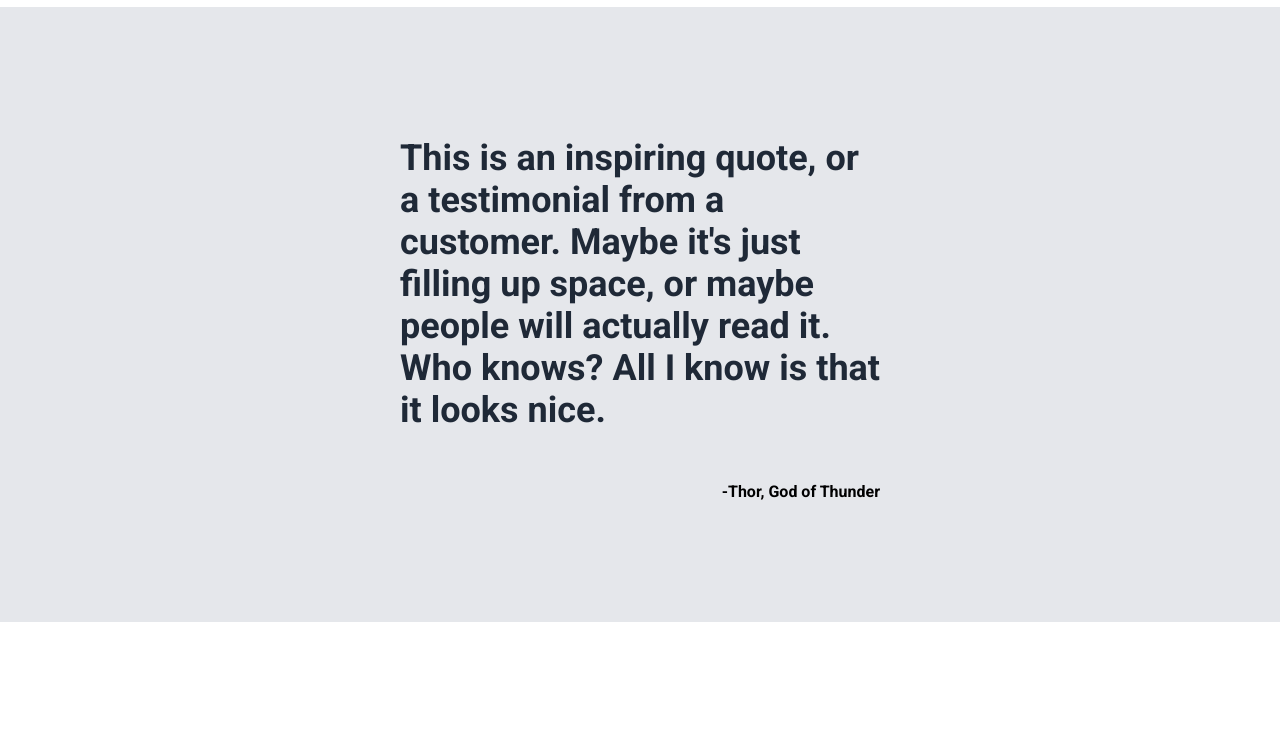
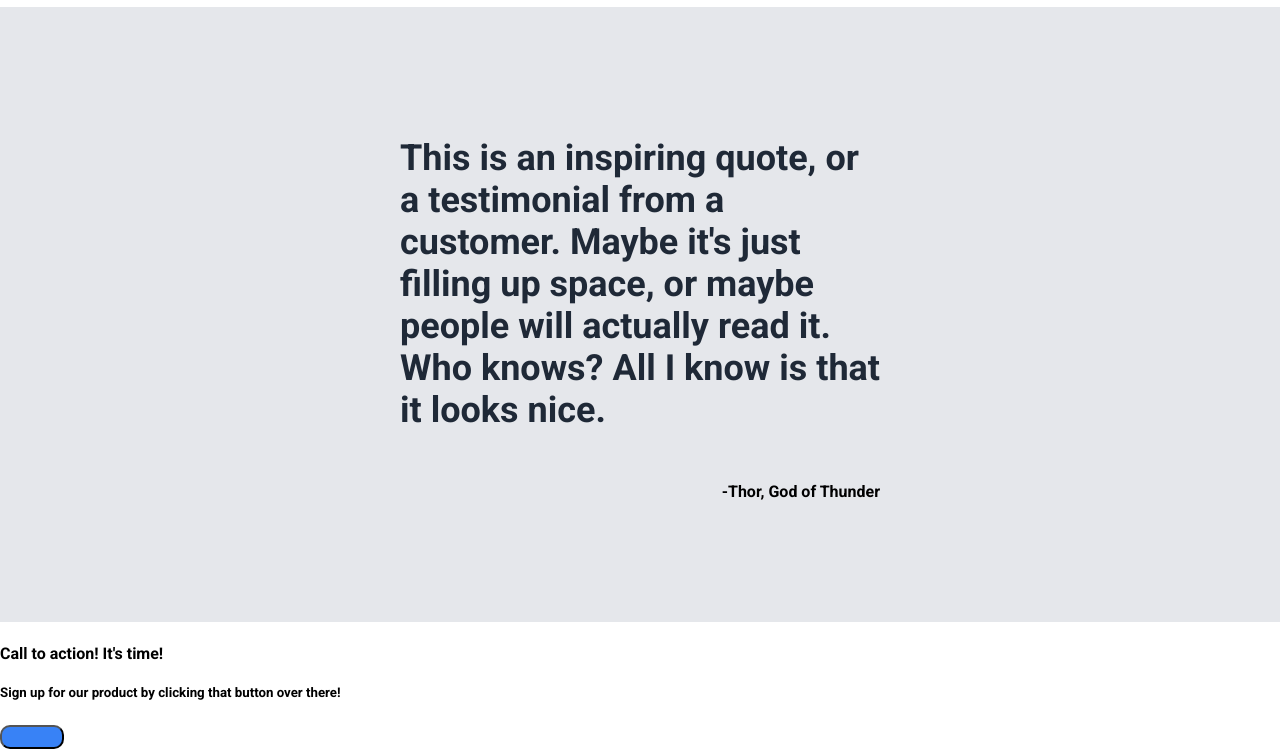
Before and after one commit to carlojian/landing-page, a plain HTML site: page index.html in a window 1280 px wide. Shown: the part 1026-1775 px from the top of the page. Before the commit the page ends 1648 px from the top, so only its background shows below. Drawn offline with Linux system fonts and the light colour scheme.

Commit message:
Create HTML structure for cta container

```diff
--- a/index.html
+++ b/index.html
@@ -84,5 +84,13 @@
         <h4 class="quote-author">-Thor, God of Thunder</h4>
     </div>
 
+    <div class="cta-container">
+        <div class="cta-text">
+            <h4>Call to action! It's time!</h4>
+            <h5>Sign up for our product by clicking that button over there!</h5>
+        </div>
+        <button class="cta-button"></button>
+    </div>
+
 </body>
 </html>
```
